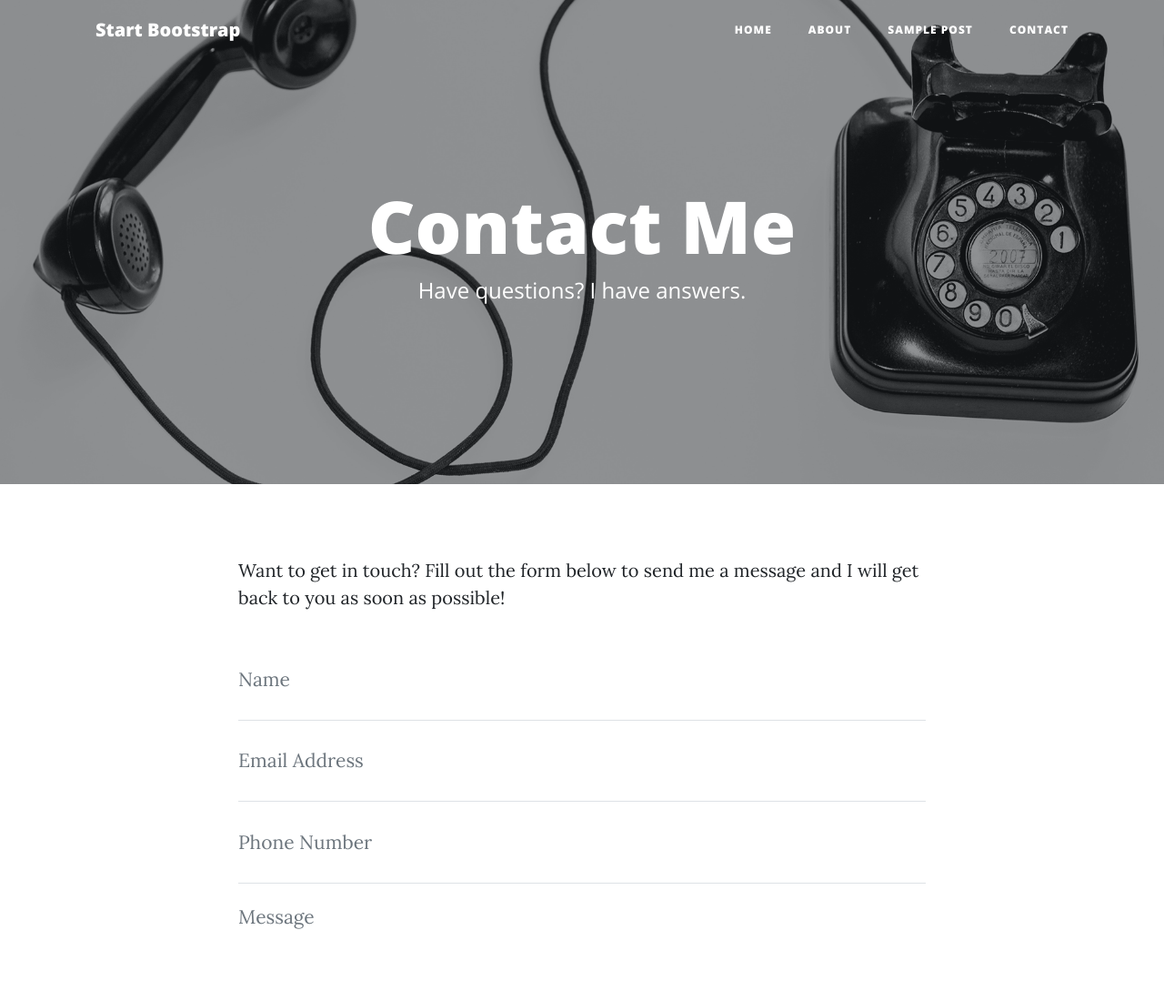
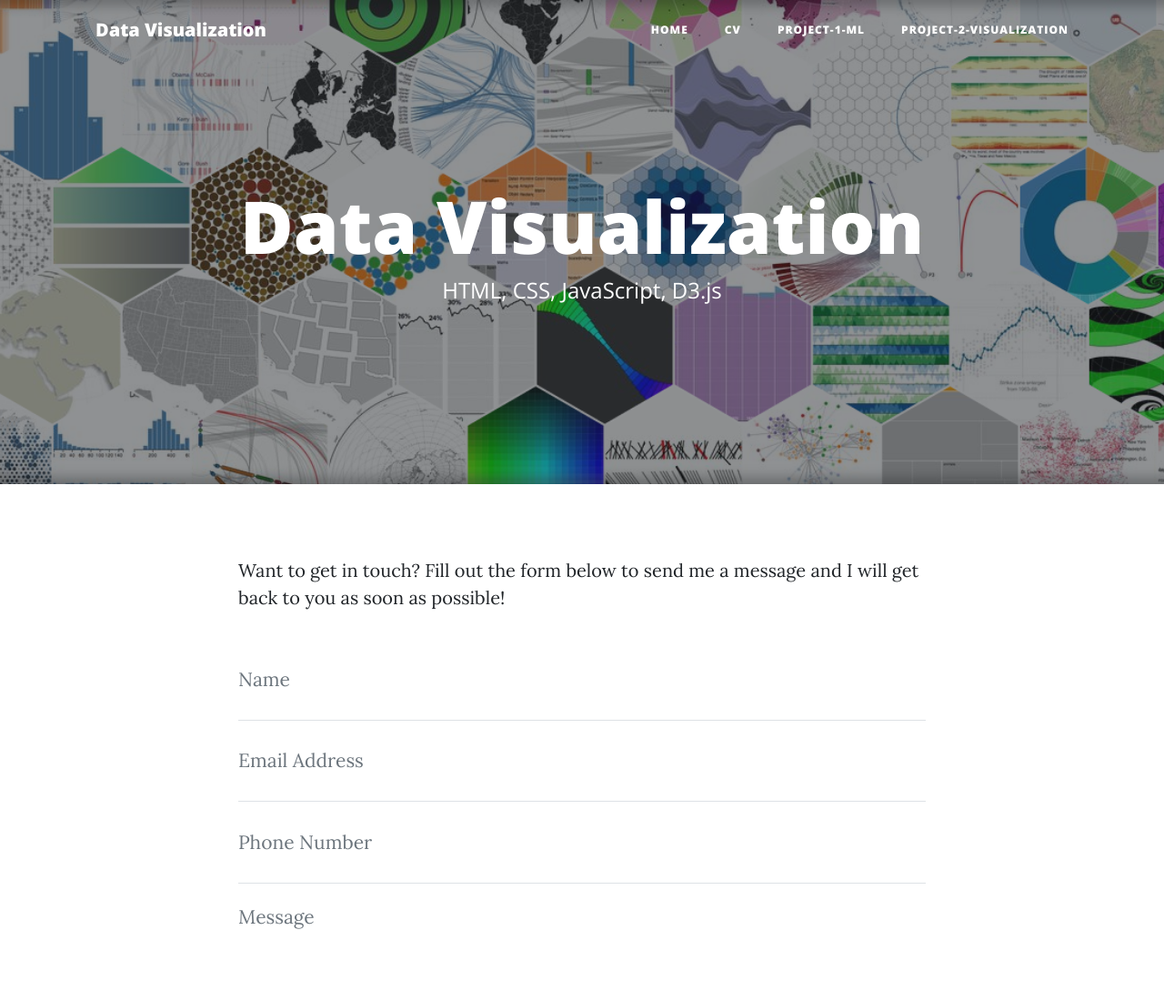
Before and after one commit to kevreacto/kevreacto.github.io, a plain HTML site: page contact.html in a window 1280 px wide. Shown: the top 1100 px of the page at 91% size. Drawn offline with nearby package versions, Linux system fonts and the light colour scheme.

Commit message:
Edit Project 2

```diff
--- a/contact.html
+++ b/contact.html
@@ -1,48 +1,55 @@
 <!DOCTYPE html>
 <html lang="en">
+
 <head>
     <meta charset="utf-8" />
     <meta name="viewport" content="width=device-width, initial-scale=1, shrink-to-fit=no" />
     <meta name="description" content="" />
     <meta name="author" content="" />
-        <title>Clean Blog - Start Bootstrap Theme</title>
+    <title>Personal Website - Project - Data Visualization</title>
     <link rel="icon" type="image/x-icon" href="assets/favicon.ico" />
     <!-- Font Awesome icons (free version)-->
     <script src="https://use.fontawesome.com/releases/v5.15.3/js/all.js" crossorigin="anonymous"></script>
     <!-- Google fonts-->
-        <link href="https://fonts.googleapis.com/css?family=Lora:400,700,400italic,700italic" rel="stylesheet" type="text/css" />
-        <link href="https://fonts.googleapis.com/css?family=Open+Sans:300italic,400italic,600italic,700italic,800italic,400,300,600,700,800" rel="stylesheet" type="text/css" />
+    <link href="https://fonts.googleapis.com/css?family=Lora:400,700,400italic,700italic" rel="stylesheet"
+        type="text/css" />
+    <link
+        href="https://fonts.googleapis.com/css?family=Open+Sans:300italic,400italic,600italic,700italic,800italic,400,300,600,700,800"
+        rel="stylesheet" type="text/css" />
     <!-- Core theme CSS (includes Bootstrap)-->
     <link href="css/styles.css" rel="stylesheet" />
 </head>
+
 <body>
     <!-- Navigation-->
     <nav class="navbar navbar-expand-lg navbar-light fixed-top" id="mainNav">
         <div class="container">
-                <a class="navbar-brand" href="index.html">Start Bootstrap</a>
-                <button class="navbar-toggler navbar-toggler-right" type="button" data-toggle="collapse" data-target="#navbarResponsive" aria-controls="navbarResponsive" aria-expanded="false" aria-label="Toggle navigation">
+            <a class="navbar-brand" href="index.html">Data Visualization</a>
+            <button class="navbar-toggler navbar-toggler-right" type="button" data-toggle="collapse"
+                data-target="#navbarResponsive" aria-controls="navbarResponsive" aria-expanded="false"
+                aria-label="Toggle navigation">
                 Menu
                 <i class="fas fa-bars"></i>
             </button>
             <div class="collapse navbar-collapse" id="navbarResponsive">
                 <ul class="navbar-nav ml-auto">
                     <li class="nav-item"><a class="nav-link" href="index.html">Home</a></li>
-                        <li class="nav-item"><a class="nav-link" href="about.html">About</a></li>
-                        <li class="nav-item"><a class="nav-link" href="post.html">Sample Post</a></li>
-                        <li class="nav-item"><a class="nav-link" href="contact.html">Contact</a></li>
+                    <li class="nav-item"><a class="nav-link" href="about.html">CV</a></li>
+                    <li class="nav-item"><a class="nav-link" href="post.html">Project-1-ML</a></li>
+                    <li class="nav-item"><a class="nav-link" href="contact.html">Project-2-Visualization</a></li>
                 </ul>
             </div>
         </div>
     </nav>
     <!-- Page Header-->
-        <header class="masthead" style="background-image: url('assets/img/contact-bg.jpg')">
+    <header class="masthead" style="background-image: url('assets/img/data_visualization.png')">
         <div class="overlay"></div>
         <div class="container">
             <div class="row">
                 <div class="col-lg-8 col-md-10 mx-auto">
                     <div class="page-heading">
-                            <h1>Contact Me</h1>
-                            <span class="subheading">Have questions? I have answers.</span>
+                        <h1>Data Visualization</h1>
+                        <span class="subheading">HTML, CSS, JavaScript, D3.js</span>
                     </div>
                 </div>
             </div>
@@ -52,7 +59,8 @@
     <div class="container">
         <div class="row">
             <div class="col-lg-8 col-md-10 mx-auto">
-                    <p>Want to get in touch? Fill out the form below to send me a message and I will get back to you as soon as possible!</p>
+                <p>Want to get in touch? Fill out the form below to send me a message and I will get back to you as soon
+                    as possible!</p>
                 <!-- Contact Form - Enter your email address on line 19 of the mail/contact_me.php file to make this form work.-->
                 <!-- WARNING: Some web hosts do not allow emails to be sent through forms to common mail hosts like Gmail or Yahoo. It's recommended that you use a private domain email address!-->
                 <!-- To use the contact form, your site must be on a live web host with PHP! The form will not work locally!-->
@@ -60,28 +68,32 @@
                     <div class="control-group">
                         <div class="form-group floating-label-form-group controls">
                             <label>Name</label>
-                                <input class="form-control" id="name" type="text" placeholder="Name" required data-validation-required-message="Please enter your name." />
+                            <input class="form-control" id="name" type="text" placeholder="Name" required
+                                data-validation-required-message="Please enter your name." />
                             <p class="help-block text-danger"></p>
                         </div>
                     </div>
                     <div class="control-group">
                         <div class="form-group floating-label-form-group controls">
                             <label>Email Address</label>
-                                <input class="form-control" id="email" type="email" placeholder="Email Address" required data-validation-required-message="Please enter your email address." />
+                            <input class="form-control" id="email" type="email" placeholder="Email Address" required
+                                data-validation-required-message="Please enter your email address." />
                             <p class="help-block text-danger"></p>
                         </div>
                     </div>
                     <div class="control-group">
                         <div class="form-group col-xs-12 floating-label-form-group controls">
                             <label>Phone Number</label>
-                                <input class="form-control" id="phone" type="tel" placeholder="Phone Number" required data-validation-required-message="Please enter your phone number." />
+                            <input class="form-control" id="phone" type="tel" placeholder="Phone Number" required
+                                data-validation-required-message="Please enter your phone number." />
                             <p class="help-block text-danger"></p>
                         </div>
                     </div>
                     <div class="control-group">
                         <div class="form-group floating-label-form-group controls">
                             <label>Message</label>
-                                <textarea class="form-control" id="message" rows="5" placeholder="Message" required data-validation-required-message="Please enter a message."></textarea>
+                            <textarea class="form-control" id="message" rows="5" placeholder="Message" required
+                                data-validation-required-message="Please enter a message."></textarea>
                             <p class="help-block text-danger"></p>
                         </div>
                     </div>
@@ -138,4 +150,5 @@
     <!-- Core theme JS-->
     <script src="js/scripts.js"></script>
 </body>
+
 </html>
```
Also changed, not shown: assets/img/data_visualization.png (added), 1 other file. Lines whose indentation alone changed are shown as unchanged.
